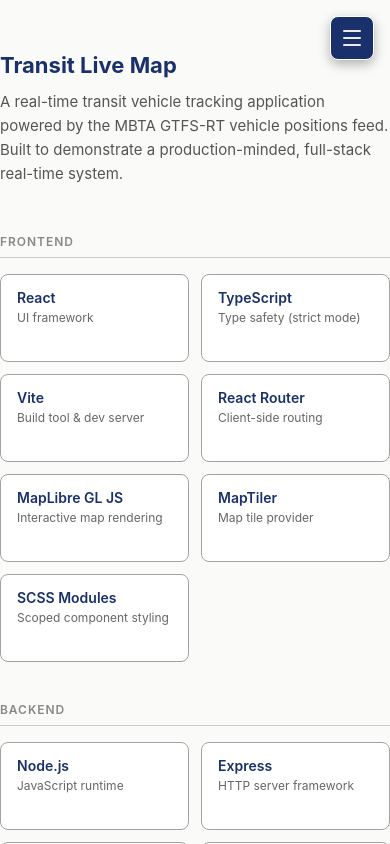
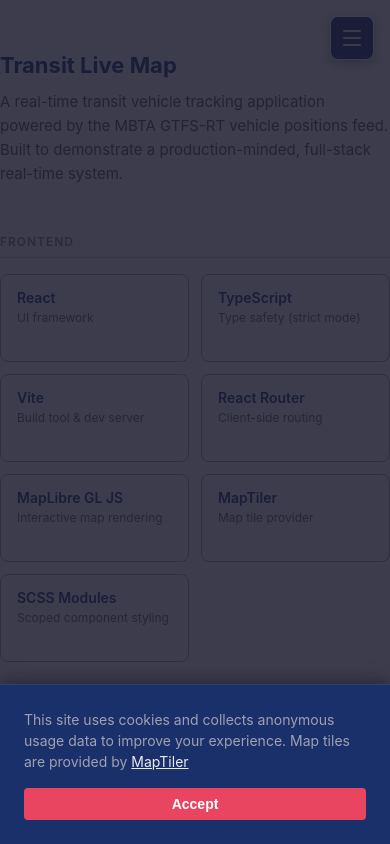
Before and after one commit to Roaming-Eclipse-LLC/transit-live-map, a React (Vite) app in the folder web/: page /tech-stack in a window 390 px wide. Built offline with nearby package versions, Linux system fonts and the light colour scheme; no server answers.

Commit message:
feat: add cookie consent banner with overlay and deferred vehicle rendering (#79)

```diff
--- a/web/src/App.tsx
+++ b/web/src/App.tsx
@@ -1,18 +1,33 @@
+import { useState } from 'react';
 import { Route, Routes } from 'react-router-dom';
 
 import { NavButton } from './components/NavButton';
+import { CookieBanner } from './components/CookieBanner';
 
 import { MapPage } from './pages/MapPage';
 import { TechStackPage } from './pages/TechStackPage';
 
+const CONSENT_KEY = 'cookieConsent';
+
 const App = () => {
+  const [consented, setConsented] = useState(
+    () => !!localStorage.getItem(CONSENT_KEY),
+  );
+
   return (
     <>
       <NavButton />
       <Routes>
-        <Route path='/' element={<MapPage />} />
+        <Route
+          path='/'
+          element={
+            <MapPage hideLoadingOverlay={!consented} consented={consented} />
+          }
+        />
         <Route path='/tech-stack' element={<TechStackPage />} />
       </Routes>
+
+      {!consented && <CookieBanner onAccept={() => setConsented(true)} />}
     </>
   );
 };
--- /dev/null
+++ b/web/src/components/CookieBanner/CookieBanner.module.scss
@@ -0,0 +1,64 @@
+.overlay {
+  position: fixed;
+  inset: 0;
+  z-index: 50;
+  background-color: var(--color-overlay);
+  display: flex;
+  align-items: flex-end;
+}
+
+.banner {
+  width: 100%;
+  display: flex;
+  align-items: center;
+  justify-content: space-between;
+  gap: 1rem;
+  padding: 1.5rem;
+  background-color: var(--color-surface);
+  border-top: 1px solid rgba(255, 255, 255, 0.08);
+  box-shadow: 0 -0.25rem 1rem rgba(0, 0, 0, 0.3);
+}
+
+.text {
+  font-size: 0.875rem;
+  color: var(--color-text-muted);
+  line-height: 1.5;
+  max-width: 48rem;
+}
+
+.link {
+  color: var(--color-text);
+  text-decoration: underline;
+
+  &:hover {
+    color: var(--color-accent);
+  }
+}
+
+.button {
+  flex-shrink: 0;
+  padding: 0.5rem 1.25rem;
+  background-color: var(--color-accent);
+  color: #ffffff;
+  border: none;
+  border-radius: var(--radius-sm);
+  font-size: 0.875rem;
+  font-weight: 600;
+  cursor: pointer;
+  transition: opacity 0.2s ease;
+
+  &:hover {
+    opacity: 0.85;
+  }
+}
+
+@media (max-width: 600px) {
+  .banner {
+    flex-direction: column;
+    align-items: flex-start;
+  }
+
+  .button {
+    width: 100%;
+  }
+}
--- /dev/null
+++ b/web/src/components/CookieBanner/index.tsx
@@ -0,0 +1,50 @@
+import { useState } from 'react';
+
+import styles from './CookieBanner.module.scss';
+
+const CONSENT_KEY = 'cookieConsent';
+
+interface Props {
+  onAccept: () => void;
+}
+
+const CookieBanner = ({ onAccept }: Props) => {
+  const [visible, setVisible] = useState(
+    () => !localStorage.getItem(CONSENT_KEY),
+  );
+
+  const handleAccept = () => {
+    localStorage.setItem(CONSENT_KEY, 'true');
+    setVisible(false);
+    onAccept();
+  };
+
+  if (!visible) {
+    return null;
+  }
+
+  return (
+    <div className={styles.overlay}>
+      <div className={styles.banner}>
+        <p className={styles.text}>
+          This site uses cookies and collects anonymous usage data to improve
+          your experience. Map tiles are provided by{' '}
+          <a
+            href='https://www.maptiler.com/privacy-policy/'
+            target='_blank'
+            rel='noopener noreferrer'
+            className={styles.link}
+          >
+            MapTiler
+          </a>
+        </p>
+
+        <button className={styles.button} onClick={handleAccept}>
+          Accept
+        </button>
+      </div>
+    </div>
+  );
+};
+
+export { CookieBanner };
--- a/web/src/components/LoadingOverlay/LoadingOverlay.module.scss
+++ b/web/src/components/LoadingOverlay/LoadingOverlay.module.scss
@@ -5,7 +5,7 @@
   flex-direction: column;
   align-items: center;
   justify-content: center;
-  background-color: rgba(26, 26, 46, 0.85);
+  background-color: var(--color-overlay);
   z-index: 10;
   gap: 1rem;
 }
--- a/web/src/components/Map/index.tsx
+++ b/web/src/components/Map/index.tsx
@@ -10,6 +10,11 @@
 import type { VehiclePosition } from '../../types/vehicle';
 import styles from './Map.module.scss';
 
+interface Props {
+  hideLoadingOverlay?: boolean;
+  consented?: boolean;
+}
+
 const MAPTILER_KEY = import.meta.env.VITE_MAPTILER_KEY;
 const SOURCE_ID = 'vehicles';
 
@@ -19,7 +24,7 @@
 const SELECTED_LAYER_ID = 'vehicle-arrows-selected';
 const SELECTED_IMAGE_ID = 'vehicle-arrow-selected';
 
-const Map = () => {
+const Map = ({ hideLoadingOverlay, consented = true }: Props) => {
   const mapContainer = useRef<HTMLDivElement>(null);
   const map = useRef<maplibregl.Map | null>(null);
 
@@ -164,6 +169,15 @@
       return;
     }
 
+    if (!consented) {
+      source.setData({
+        type: 'FeatureCollection',
+        features: [],
+      });
+
+      return;
+    }
+
     source.setData({
       type: 'FeatureCollection',
       features: vehicles.map((v) => ({
@@ -181,13 +195,13 @@
         },
       })),
     });
-  }, [vehicles, mapLoaded]);
+  }, [vehicles, mapLoaded, consented]);
 
   const isLoading = !mapLoaded || vehicles.length === 0;
 
   return (
     <div className={styles.mapWrapper}>
-      {isLoading && <LoadingOverlay />}
+      {isLoading && !hideLoadingOverlay && <LoadingOverlay />}
       <div ref={mapContainer} className={styles.mapContainer} />
       <VehiclePanel
         vehicle={selectedVehicle}
--- a/web/src/pages/MapPage/index.tsx
+++ b/web/src/pages/MapPage/index.tsx
@@ -2,10 +2,15 @@
 
 import styles from './MapPage.module.scss';
 
-const MapPage = () => {
+interface Props {
+  hideLoadingOverlay?: boolean;
+  consented?: boolean;
+}
+
+const MapPage = ({ hideLoadingOverlay, consented }: Props) => {
   return (
     <div className={styles.page}>
-      <Map />
+      <Map hideLoadingOverlay={hideLoadingOverlay} consented={consented} />
     </div>
   );
 };
--- a/web/src/styles/global.scss
+++ b/web/src/styles/global.scss
@@ -14,6 +14,8 @@
   --radius-lg: 1rem;
 
   --shadow-md: 0 0.25rem 0.75rem rgba(0, 0, 0, 0.3);
+
+  --color-overlay: rgba(26, 26, 46, 0.85);
 }
 
 // Reset
```
